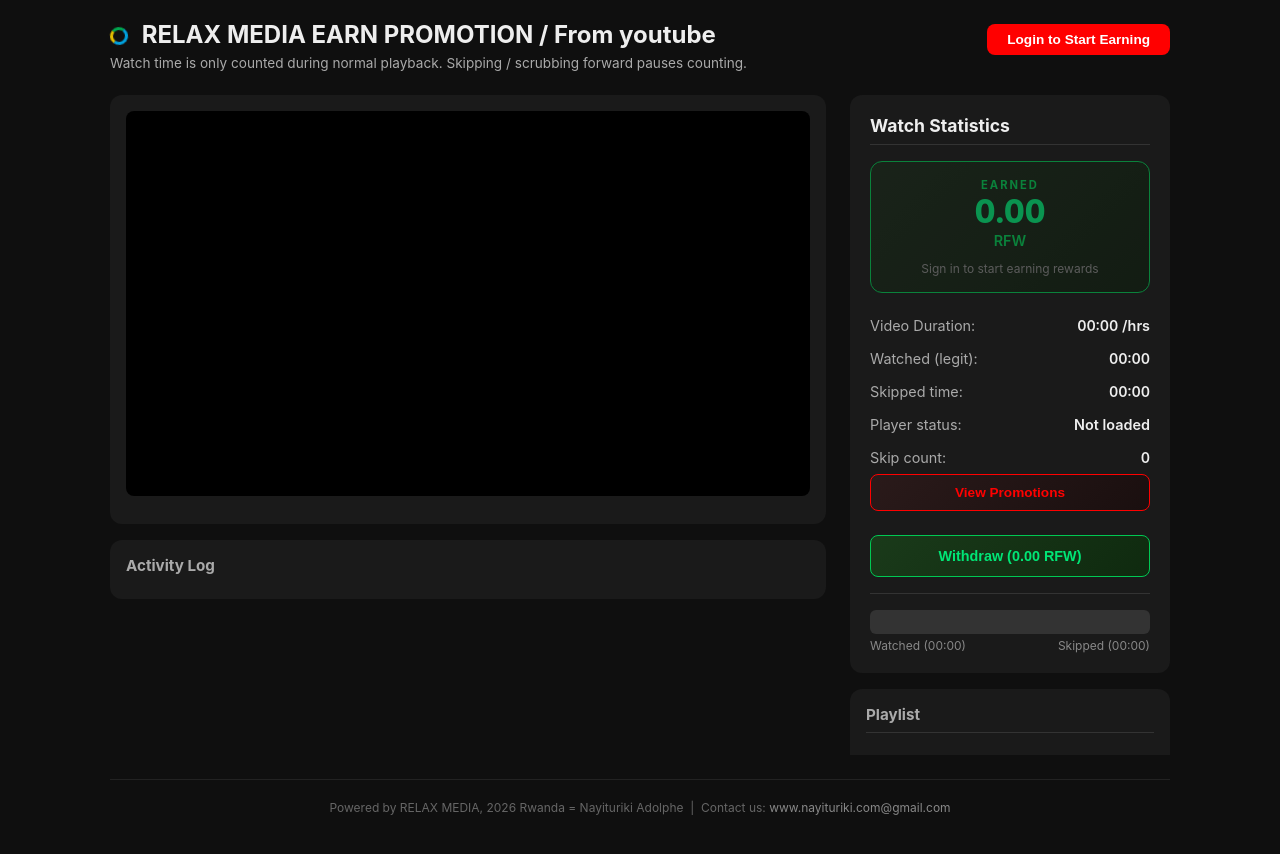
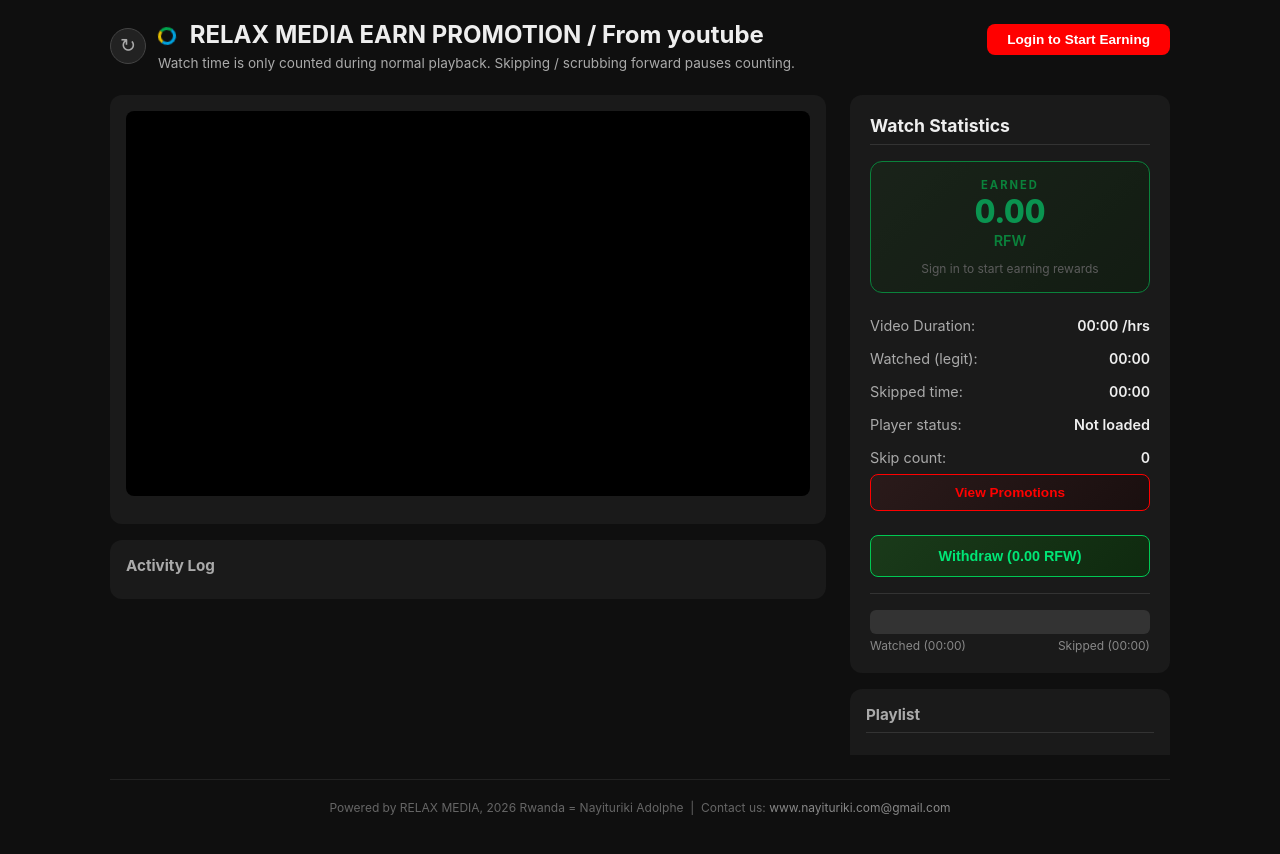
Before and after one commit to adolphenayituriki/RelaxMedia-EarnPromotion, a React (Vite) app in the folder frontend/: page / in a window 1280 px wide. Built offline with nearby package versions, Linux system fonts and the light colour scheme.

Commit message:
Add circular refresh button on left side of header

```diff
--- a/frontend/src/App.css
+++ b/frontend/src/App.css
@@ -1322,6 +1322,28 @@
   color: #aaa;
 }
 
+.refresh-btn {
+  width: 36px;
+  height: 36px;
+  flex-shrink: 0;
+  display: flex;
+  align-items: center;
+  justify-content: center;
+  background: #222;
+  border: 1px solid #444;
+  border-radius: 50%;
+  color: #aaa;
+  font-size: 1.2rem;
+  cursor: pointer;
+  transition: all 0.15s;
+}
+
+.refresh-btn:hover {
+  background: #333;
+  color: #fff;
+  border-color: #f00;
+}
+
 .login-btn {
   padding: 8px 20px;
   background: #f00;
--- a/frontend/src/App.jsx
+++ b/frontend/src/App.jsx
@@ -237,9 +237,12 @@
     <div className="container">
       <header>
         <div className="header-top">
-          <div>
-            <h1><span className="loader-ring-inline" /> RELAX MEDIA EARN PROMOTION / From youtube</h1>
-            <p>Watch time is only counted during normal playback. Skipping / scrubbing forward pauses counting.</p>
+          <div style={{ display: 'flex', alignItems: 'center', gap: 12 }}>
+            <button className="refresh-btn" onClick={() => window.location.reload()} title="Refresh page">↻</button>
+            <div>
+              <h1><span className="loader-ring-inline" /> RELAX MEDIA EARN PROMOTION / From youtube</h1>
+              <p>Watch time is only counted during normal playback. Skipping / scrubbing forward pauses counting.</p>
+            </div>
           </div>
           <div className="user-info">
             {user ? (
```
